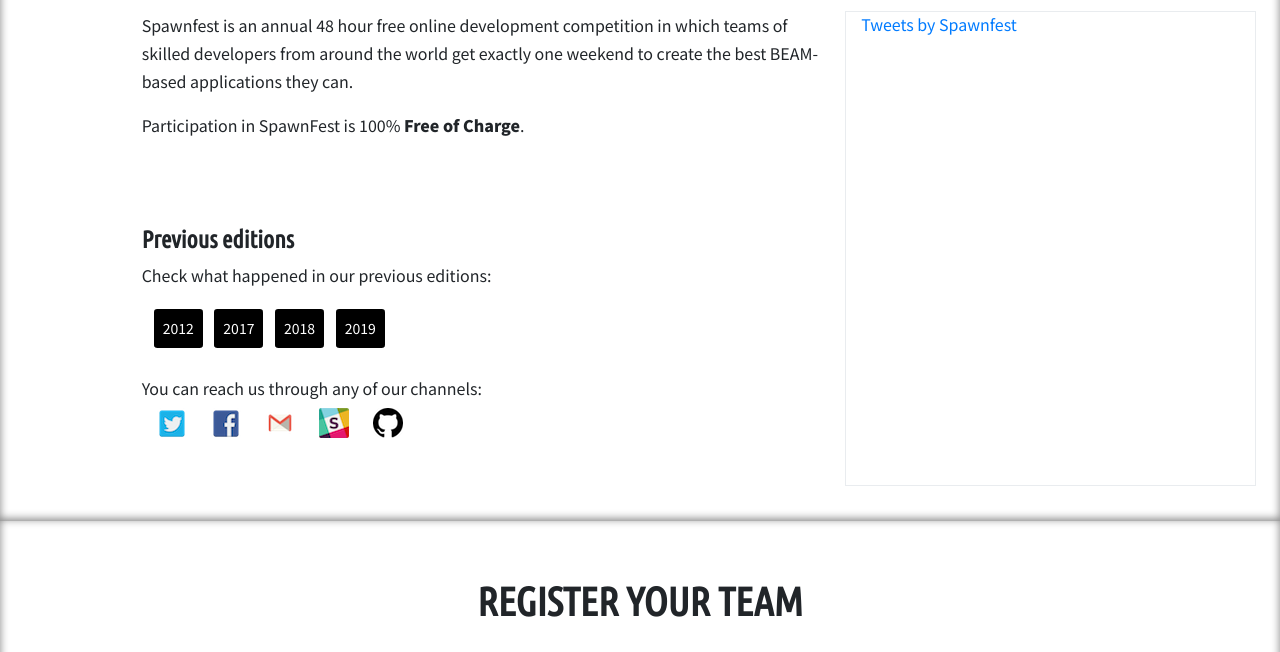
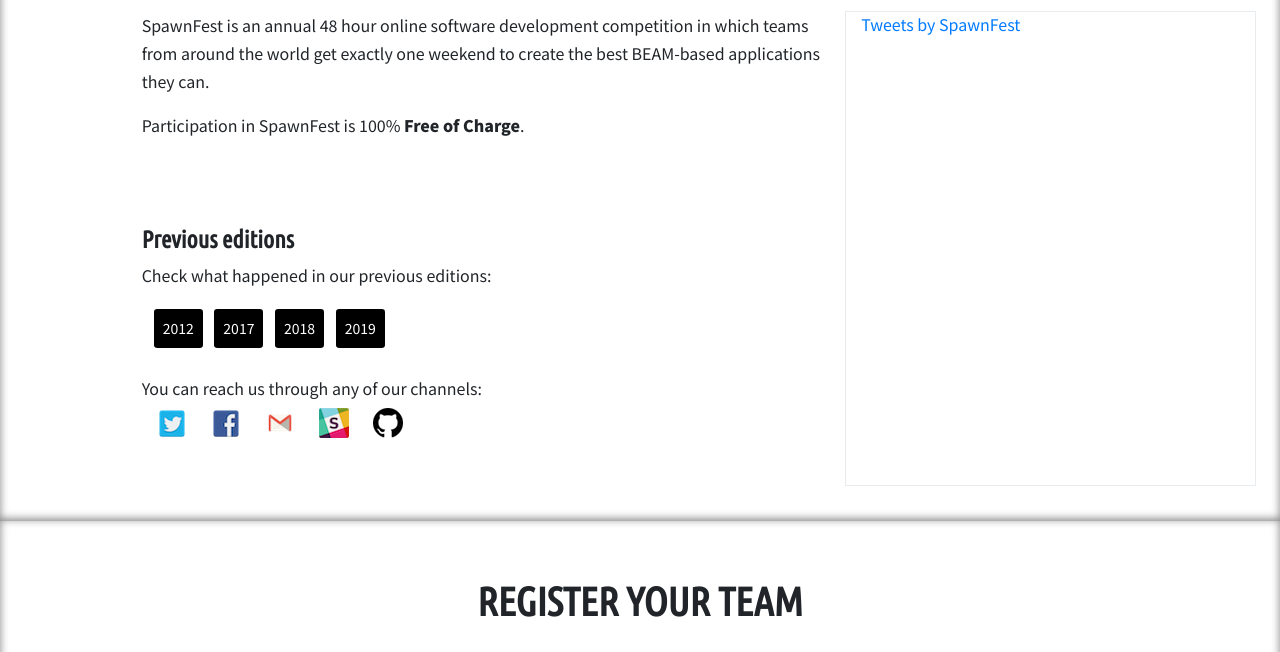
Before and after one commit to spawnfest/spawnfest.github.io, a Jekyll site: the page built from index.html, in a window 1280 px wide and 900 px high, scrolled down 676 px, cut to the strip 248-900 px from the top of the window. Built offline with Jekyll 4.4.1, drawn with Linux system fonts in a browser that asks for light colours; nearby versions of some CDN libraries; some web fonts are replaced; comment, search, counter and statistics services are not loaded; some of the changed text lies outside the part shown.

Commit message:
Tweak _includes

```diff
--- a/_includes/about.html
+++ b/_includes/about.html
@@ -3,7 +3,7 @@
     <div class="col-md-1"></div>
     <div class="col-md-7">
       <p>
-        Spawnfest is an annual 48 hour free online development competition in which teams of skilled developers from around the world get exactly one weekend to create the best BEAM-based applications they can.
+        SpawnFest is an annual 48 hour online software development competition in which teams from around the world get exactly one weekend to create the best BEAM-based applications they can.
       </p>
       <p>Participation in SpawnFest is 100% <strong>Free of Charge</strong>.</p>
       <br>
@@ -28,7 +28,7 @@
       </div>
     </div>
     <div class="col-md-4 border twiter-mobile ">
-      <a class="twitter-timeline" href="https://twitter.com/spawnfest?ref_src=twsrc%5Etfw" data-height="550">Tweets by Spawnfest</a>
+      <a class="twitter-timeline" href="https://twitter.com/spawnfest?ref_src=twsrc%5Etfw" data-height="550">Tweets by SpawnFest</a>
     </div>
   </div>
 </section>
--- a/_includes/footer.html
+++ b/_includes/footer.html
@@ -11,14 +11,14 @@
     </div>
     <div class="text-center">
       <div class="hashtag pt-3">
-        <span class=" text-white ">Tweet your #SPAWNFEST status during the event.</span>
+        <span class=" text-white ">Tweet your #SpawnFest status during the event.</span>
       </div>
     </div>
   </section>
   <div class="col-md-12 text-center">
     <div class="d-flex">
       <div class="footer col-md-12 pb-3">
-        <span class="copyright text-center text-white">&copy; SpawnFest 2020</span>
+        <span class="copyright text-center text-white">&copy; SpawnFest 2021</span>
       </div>
    </div>
   </div>
--- a/_includes/header.html
+++ b/_includes/header.html
@@ -1,7 +1,7 @@
 <header class="masthead">
     <div class="container">
         <div class="img-container">
-            <img class="header-logo" src="img/header_logo.png" alt="spawnfest 2020 september 12-13">
+            <img class="header-logo" src="img/header_logo.png" alt="spawnfest 2021 september 18-19">
         </div>
     </div>
     <div class="background-video">
--- a/_includes/registration.html
+++ b/_includes/registration.html
@@ -32,9 +32,9 @@
             <div class="col-md-2"></div>
             <div class="col-md-7">
                 <!-- <p>
-          You want to take part in Spawnfest but don't have a team yet?
+          You want to take part in SpawnFest but don't have a team yet?
           Fill out <a target="_blank" href="https://forms.gle/awotxqQfR71QVgsF6">this form</a>.
-          We will try to hook you up in a team as soon as possible!
+          We will try to hook you up with a team as soon as possible!
         </p> -->
                 <p>
                     The registration is closed.
--- a/_includes/sponsors.html
+++ b/_includes/sponsors.html
@@ -90,7 +90,7 @@
         <div class="col-md-12 ">
             <div class="p-5 ">
                 <h2 class="display-5 ">Be a Sponsor!</h2>
-                <p>If you want to be a sponsor of this event, you just need to contribute with some prizes. You can find more information and register as a sponsor in <a href="https://forms.gle/EPGs5Qo778xmBLmVA " target="_blank ">this form</a>. Or you can
+                <p>If you want to be a sponsor of this event, you just need to contribute with some prizes. You can find more information, and register as a sponsor, in <a href="https://forms.gle/EPGs5Qo778xmBLmVA " target="_blank ">this form</a>. Or you can
                     contact us at <a href="mailto:belcattaneo@fiqus.coop ">belcattaneo@fiqus.coop</a></p>
             </div>
         </div>
--- a/_includes/winners.html
+++ b/_includes/winners.html
@@ -3,7 +3,7 @@
     <div class="col-md-2"></div>
     <div class="col-md-8">
       <div class="text-center">
-        <h2 class="display-5">Spawnfest Winner</h2>
+        <h2 class="display-5">SpawnFest Winner</h2>
         <div class="winner-box">
           <h2><a href="https://github.com/spawnfest/{{ site.winner.repo }}" target="_blank">{{ site.winner.project }}</a></h2>
         </div>
```
